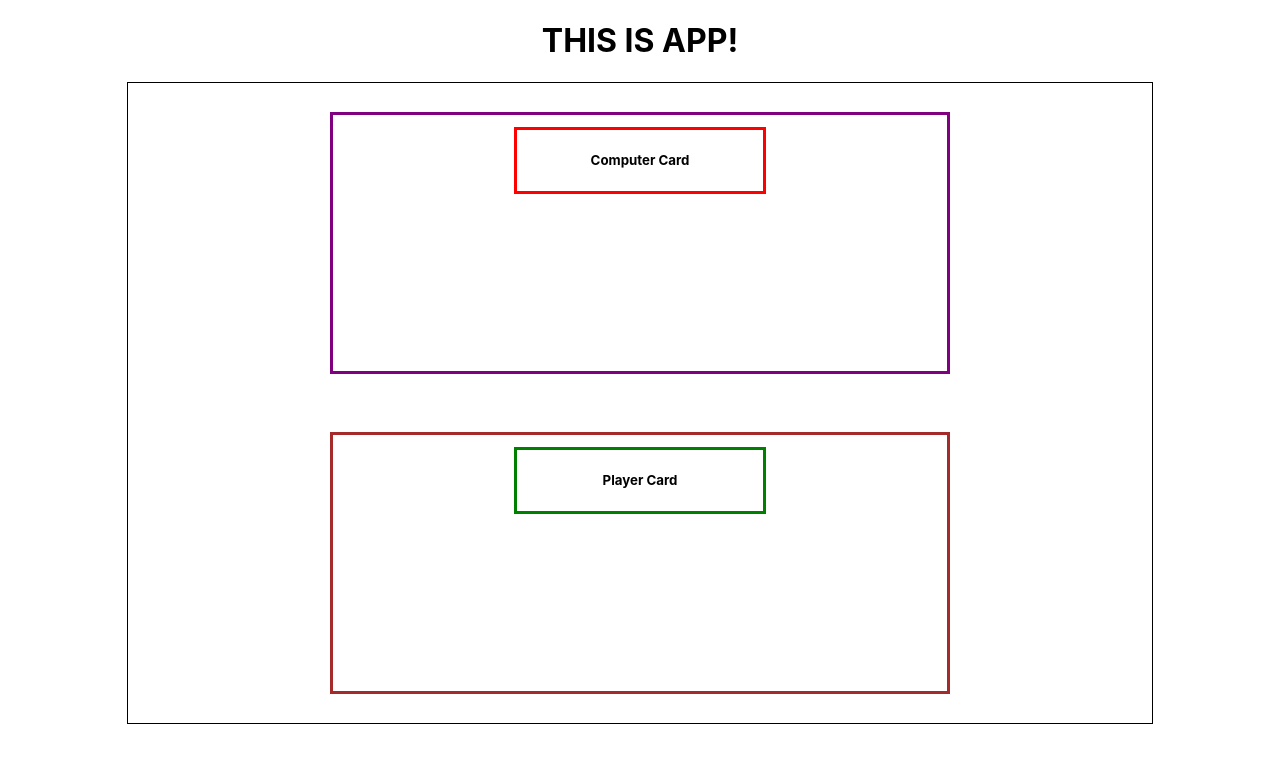
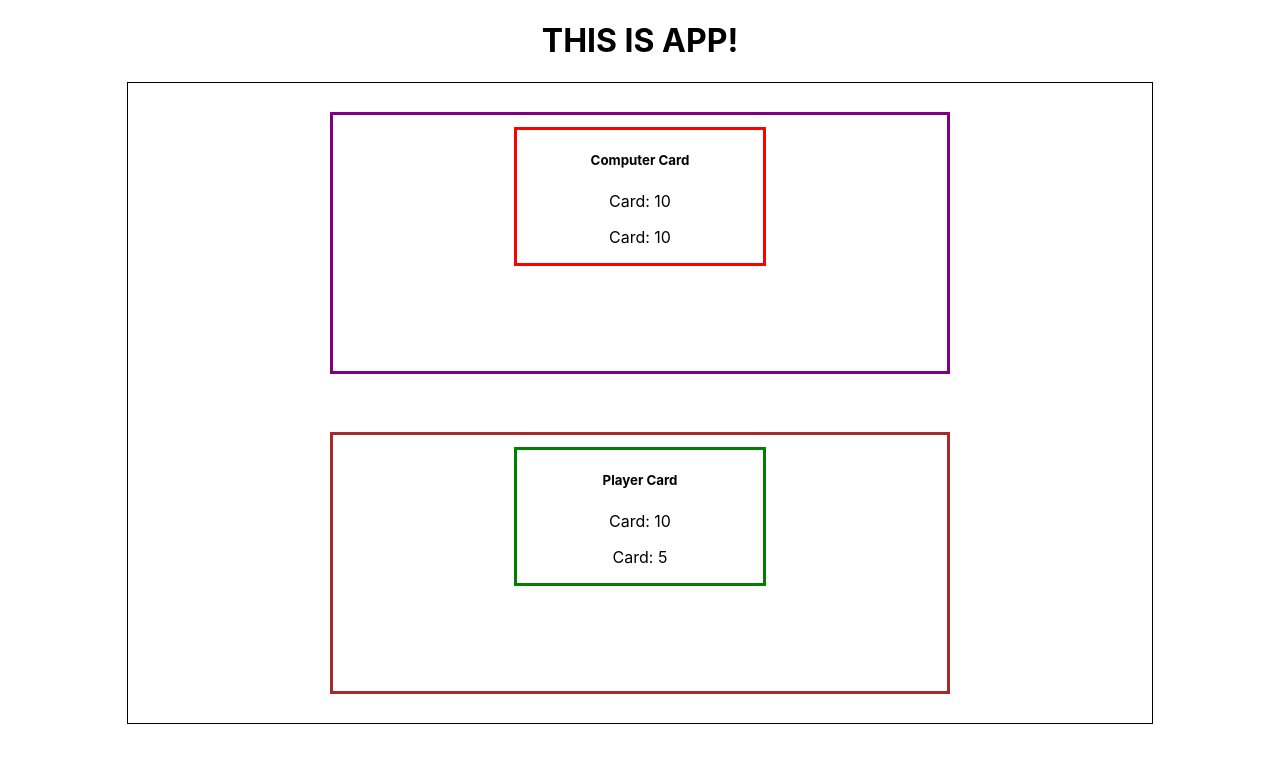
Before and after one commit to jzanderson09/blackjack, a React (Create React App) app: page / in a window 1280 px wide. Shown: the top 762 px of the page. Built offline with nearby package versions, Linux system fonts and the light colour scheme.

Commit message:
Feeding cards drawn spliced from deck successful!  Just need to work on rendering cards, adding draw and evaluating game.

```diff
--- a/src/components/CardTable.jsx
+++ b/src/components/CardTable.jsx
@@ -30,7 +30,7 @@ class CardTable extends Component {
             completeDeck.push(...suitDeck);
             suitDeck = [ ];
         }
-        // completeDeck.sort(() => Math.random() - 0.5);
+        completeDeck.sort(() => Math.random() - 0.5);
         this.setState({ cardDeck: completeDeck });
     }
 
@@ -182,33 +182,24 @@ class CardTable extends Component {
         return Math.floor(Math.random() * 1000000);
     }
 
+    // Draws to player and computer, alternating draws (casino style):
+    draw() {
+        const playerHand = [...this.state.cardDeck.splice(0, 1)];
+        const computerHand = [...this.state.cardDeck.splice(0, 1)];
+        playerHand.push(...this.state.cardDeck.splice(0, 1));
+        computerHand.push(...this.state.cardDeck.splice(0, 1));
+        this.setState({ playerHand, computerHand });
+    }
 
     //deals cards, alternating draw to player then computer:
     deal() {
         if (this.state.cardDeck.length > 1) {
-            console.log(this.state.cardDeck);
-            const playerHand = [this.state.cardDeck.splice(0, 1), this.state.cardDeck.splice(2, 3)];
-            const computerHand = [this.state.cardDeck.splice(1, 2), this.state.cardDeck.splice(3, 4)];
-            this.setState({ playerHand, computerHand });
+            this.draw();
         }
         else {
-            setTimeout(() => {
-                console.log(this.state.cardDeck);
-                const playerHand = [this.state.cardDeck.splice(0, 1)];
-                const computerHand = [this.state.cardDeck.splice(0, 1)];
-                playerHand.push(this.state.cardDeck.splice(0, 1));
-                computerHand.push(this.state.cardDeck.splice(0, 1));
-                this.setState({ playerHand, computerHand });
-        }, 1000);
+            setTimeout(() => this.draw(), 1000);
         }
-        // const playerHand = [this.state.cardDeck[0], this.state.cardDeck[2]];
-        // const computerHand = [this.state.cardDeck[1], this.state.cardDeck[3]];
-        // this.setState({ playerHand, computerHand });
     }
-
-    // setTimeout(() => {console.log("this is the first message")}, 5000);
-
-
 
     render() {
         return (
--- a/src/components/ComputerCard.jsx
+++ b/src/components/ComputerCard.jsx
@@ -1,6 +1,22 @@
 import React from 'react';
 
 const ComputerCard = props => {
+    if (props.computerHand.length > 1) {
+        return (
+            <div className="computer-card"
+                style={{
+                    border: "3px solid red",
+                    margin: "auto",
+                    marginTop: "2%",
+                    width: "40%"
+            }}>
+            <h5>Computer Card</h5>
+            <p>Card: {props.computerHand[0].value}</p>
+            <p>Card: {props.computerHand[1].value}</p>
+        </div>
+        );
+    }
+    else {
         return (
             <div className="computer-card"
                 style={{
@@ -12,6 +28,7 @@ const ComputerCard = props => {
             <h5>Computer Card</h5>
         </div>
         );
+    }
 };
 
 export default ComputerCard;
--- a/src/components/PlayerCard.jsx
+++ b/src/components/PlayerCard.jsx
@@ -1,6 +1,22 @@
 import React from 'react';
 
 const PlayerCard = props => {
+    if (props.playerHand.length > 1) {
+        return (
+            <div className="player-card"
+                style={{
+                    border: "3px solid green",
+                    margin: "auto",
+                    marginTop: "2%",
+                    width: "40%"
+            }}>
+            <h5>Player Card</h5>
+            <p>Card: {props.playerHand[0].value}</p>
+            <p>Card: {props.playerHand[1].value}</p>
+            </div>
+        );
+    }
+    else {
         return (
             <div className="player-card"
                 style={{
@@ -12,6 +28,7 @@ const PlayerCard = props => {
             <h5>Player Card</h5>
             </div>
         );
+    }
 };
 
 export default PlayerCard;
```
Lines whose indentation alone changed are shown as unchanged.
